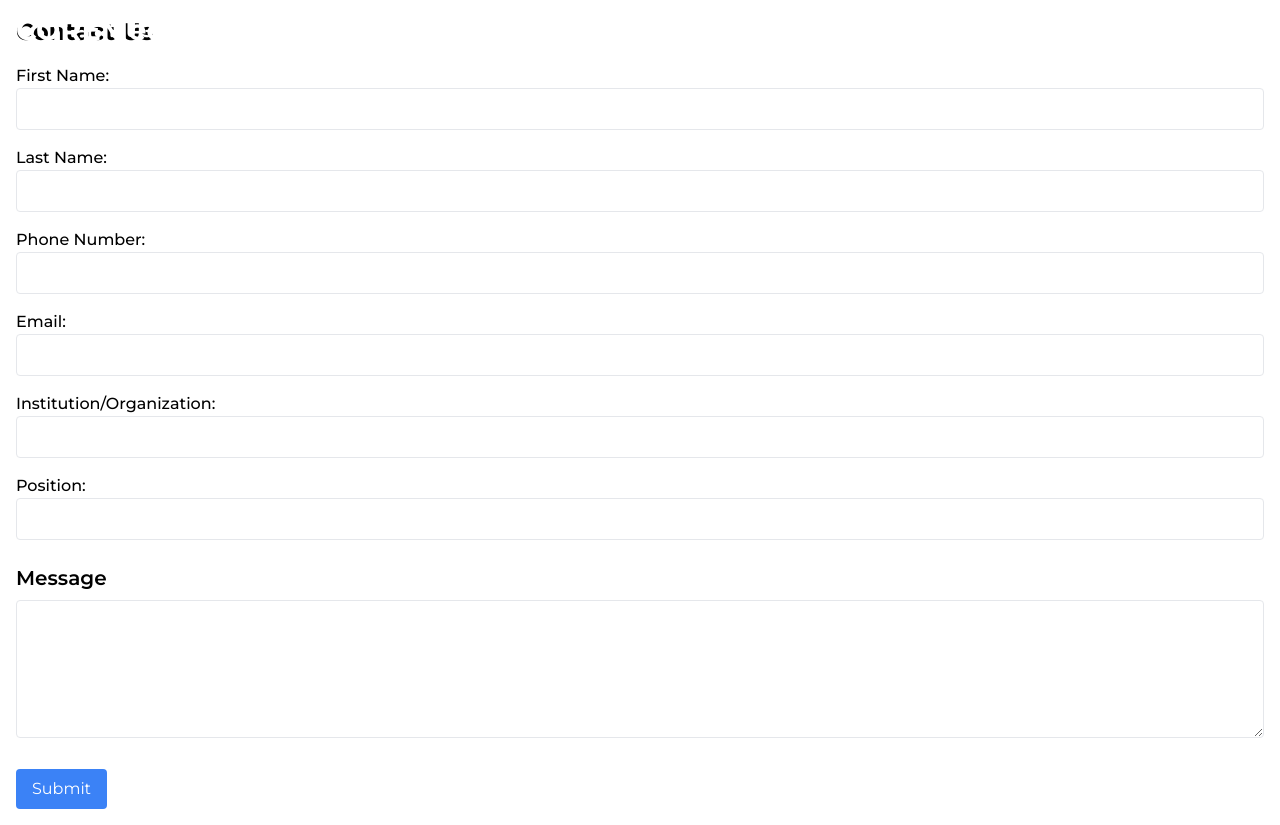
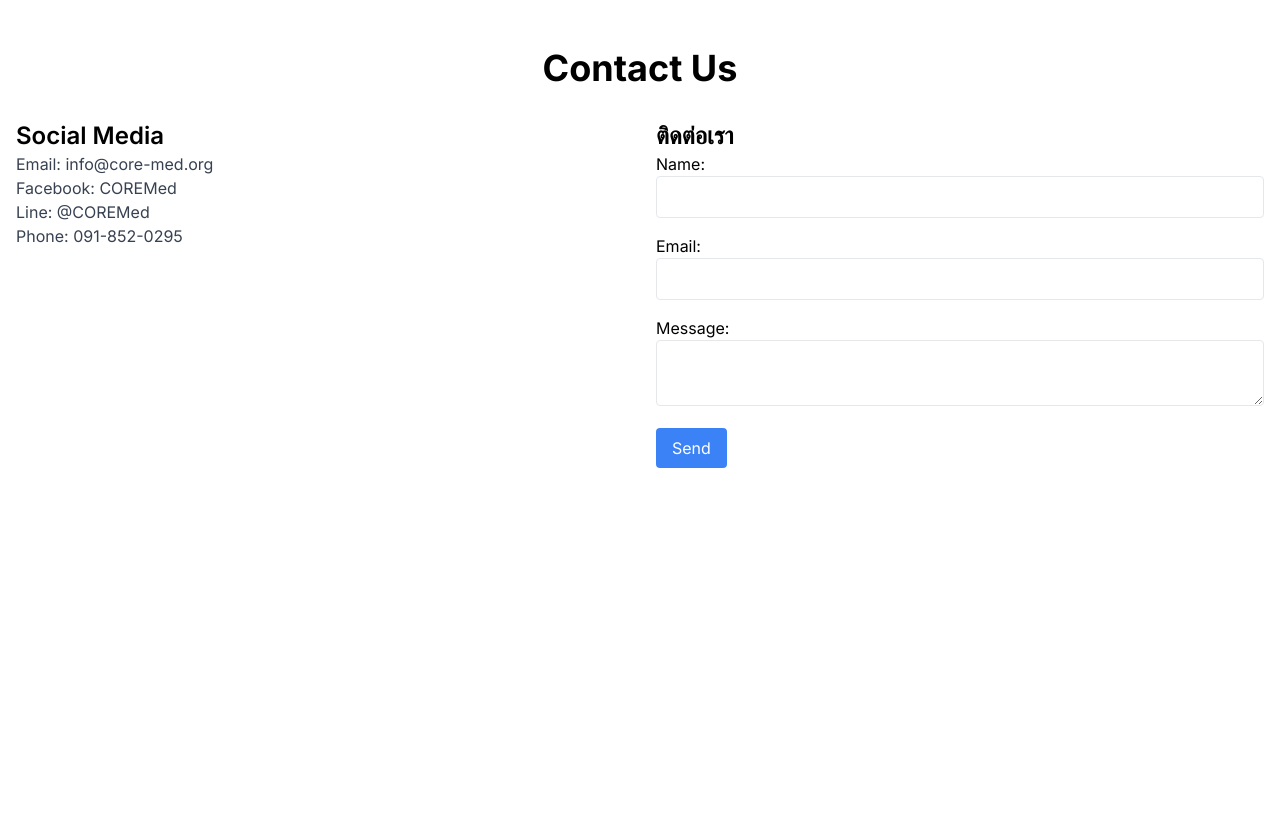
Before and after one commit to KSTN-coder/nextjs-web, a Next.js app: page /contact in a window 1280 px wide. After the commit the page ends 800 px from the top, so only its background shows below. Built offline with nearby package versions, Linux system fonts and the light colour scheme.

Commit message:
first commit

```diff
--- a/src/app/about/page.tsx
+++ b/src/app/about/page.tsx
@@ -1,5 +1,4 @@
-import Navbar from '../../components/Navbar';
-import Footer from '../../components/Footer';
+
 
 export default function About() {
   return (
--- a/src/app/contact/page.tsx
+++ b/src/app/contact/page.tsx
@@ -1,158 +1,19 @@
-"use client"; // ระบุว่าเป็น Client Component
+import ContactForm from "../../components/ContactForm";
+import Social from "../../components/Social";
 
-import { useState } from "react";
-import Navbar from "../../components/Navbar";
-
-export default function ContactUs() {
-  const [formData, setFormData] = useState({
-    first_name: "",
-    last_name: "",
-    phone: "",
-    email: "",
-    organization: "",
-    position: "",
-    message: "",
-  });
-
-  const handleChange = (e) => {
-    const { name, value, type, checked } = e.target;
-
-    if (type === "checkbox") {
-      const newValue = checked
-        ? [...formData[name], value]
-        : formData[name].filter((item) => item !== value);
-      setFormData({ ...formData, [name]: newValue });
-    } else {
-      setFormData({ ...formData, [name]: value });
-    }
-  };
-
-  const handleSubmit = async (e) => {
-    e.preventDefault();
-    console.log(formData); // สามารถส่งข้อมูลไปยัง API ได้ที่นี่
-  };
-
+export default function Contact() {
   return (
-    <div className="">
-    <div className="bg-black h-full"><Navbar /></div>
-
-
-    <div className="container mx-auto p-4">
-
-      <h1 className="text-2xl font-bold mb-4">Contact Us</h1>
-      <form onSubmit={handleSubmit} method="POST" className="space-y-6">
-        {/* Personal Information Section */}
-        <section>
-          <h2 className="text-xl font-semibold mb-2"></h2>
-          <div className="space-y-4">
-            <div>
-              <label htmlFor="first_name" className="block font-medium">
-              First Name:
-              </label>
-              <input
-                type="text"
-                id="first_name"
-                name="first_name"
-                value={formData.first_name}
-                onChange={handleChange}
-                required
-                className="w-full p-2 border rounded"
-              />
-            </div>
-            <div>
-              <label htmlFor="last_name" className="block font-medium">
-              Last Name:
-              </label>
-              <input
-                type="text"
-                id="last_name"
-                name="last_name"
-                value={formData.last_name}
-                onChange={handleChange}
-                required
-                className="w-full p-2 border rounded"
-              />
-            </div>
-            <div>
-              <label htmlFor="phone" className="block font-medium">
-                Phone Number:
-              </label>
-              <input
-                type="text"
-                id="phone"
-                name="phone"
-                value={formData.phone}
-                onChange={handleChange}
-                required
-                className="w-full p-2 border rounded"
-              />
-            </div>
-            <div>
-              <label htmlFor="email" className="block font-medium">
-                Email:
-              </label>
-              <input
-                type="email"
-                id="email"
-                name="email"
-                value={formData.email}
-                onChange={handleChange}
-                required
-                className="w-full p-2 border rounded"
-              />
-            </div>
-            <div>
-              <label htmlFor="organization" className="block font-medium">
-                Institution/Organization:
-              </label>
-              <input
-                type="text"
-                id="organization"
-                name="organization"
-                value={formData.organization}
-                onChange={handleChange}
-                className="w-full p-2 border rounded"
-              />
-            </div>
-            <div>
-              <label htmlFor="position" className="block font-medium">
-                Position:
-              </label>
-              <input
-                type="text"
-                id="position"
-                name="position"
-                value={formData.position}
-                onChange={handleChange}
-                className="w-full p-2 border rounded"
-              />
-            </div>
+    <div>
+            <main className="container mx-auto p-4">
+              <h1 className="text-4xl font-bold text-center my-8">Contact Us</h1>
+              <div className="grid grid-cols-1 md:grid-cols-2 gap-8">
+                <Social />
+                <div>
+                  <h2 className="text-2xl font-semibold">ติดต่อเรา</h2>
+                  <ContactForm />
+                </div>
+              </div>
+            </main>
           </div>
-        </section>
-
-        {/* Additional Questions/Concerns Section */}
-        <section>
-          <h2 className="text-xl font-semibold mb-2">
-          Message
-          </h2>
-          <textarea
-            name="message"
-            rows="5"
-            value={formData.message}
-            onChange={handleChange}
-            className="w-full p-2 border rounded"
-          />
-        </section>
-
-        {/* Submit Button */}
-        <button
-          type="submit"
-          className="bg-blue-500 text-white px-4 py-2 rounded hover:bg-blue-600"
-        >
-          Submit
-        </button>
-      </form>
-    </div>
-    </div>
   );
 }
--- a/src/app/layout.tsx
+++ b/src/app/layout.tsx
@@ -1,13 +1,11 @@
-import type { Metadata } from "next";
+import { Inter } from 'next/font/google';
 import "./globals.css";
 
 
-import Navbar from '../components/Navbar';
-import Footer from '../components/Footer';
-
+const inter = Inter({ subsets: ['latin'] });
 export default function RootLayout({ children }: { children: React.ReactNode }) {
   return (
-    <html lang="en">
+    <html lang="en" className={inter.className}>
       <head>
         <link rel="preconnect" href="https://fonts.googleapis.com" />
         <link rel="preconnect" href="https://fonts.gstatic.com" crossOrigin="anonymous" />
--- a/src/app/services/page.tsx
+++ b/src/app/services/page.tsx
@@ -1,5 +1,3 @@
-import Navbar from '../../components/Navbar';
-import Footer from '../../components/Footer';
 
 export default function Services() {
   return (
--- a/src/components/ContactForm.tsx
+++ b/src/components/ContactForm.tsx
@@ -1,36 +1,38 @@
 // src/components/ContactForm.tsx
-'use client';
+"use client";
 
-import { useState } from 'react';
+import { useState } from "react";
 
 export default function ContactForm() {
-  const [name, setName] = useState('');
-  const [email, setEmail] = useState('');
-  const [message, setMessage] = useState('');
-  const [status, setStatus] = useState('');
+  const [name, setName] = useState("");
+  const [email, setEmail] = useState("");
+  const [message, setMessage] = useState("");
+  const [status, setStatus] = useState("");
 
   const handleSubmit = async (e: React.FormEvent) => {
     e.preventDefault();
 
-    const res = await fetch('/api/send-email', {
-      method: 'POST',
+    try {
+      const res = await fetch("/api/send-email", {
+        method: "POST",
         headers: {
-        'Content-Type': 'application/json',
+          "Content-Type": "application/json",
         },
         body: JSON.stringify({ name, email, message }),
       });
 
-    const result = await res.json();
       if (res.ok) {
-      setStatus('Message sent successfully!');
+        setStatus("Message sent successfully!");
       } else {
-      setStatus('Failed to send message.');
+        setStatus("Failed to send message.");
+      }
+    } catch (error) {
+      console.error("Error sending message:", error);
+      setStatus("Failed to send message.");
     }
   };
 
   return (
-    <div>
-            <h2 className="text-2xl font-semibold">ติดต่อเรา</h2>
     <form onSubmit={handleSubmit} className="space-y-4">
       <div>
         <label className="block">Name:</label>
@@ -64,8 +66,7 @@ export default function ContactForm() {
       <button type="submit" className="px-4 py-2 bg-blue-500 text-white rounded">
         Send
       </button>
-      {status && <p>{status}</p>}
+      {status && <p className="mt-4 text-center">{status}</p>}
     </form>
-    </div>
   );
 }
--- a/src/components/Navbar.tsx
+++ b/src/components/Navbar.tsx
@@ -1,6 +1,6 @@
 "use client";
-
 import { useState, useEffect } from "react";
+import Link from "next/link"; // Import Link จาก next/link
 
 export default function Navbar() {
   const [isOpen, setIsOpen] = useState(false);
@@ -48,20 +48,20 @@ export default function Navbar() {
       }}
     >
       <div className="container mx-auto flex justify-between items-center">
-        <a href="/" style={{ color: textColor }} className="coremed text-xl font-bold">
+        <Link href="/" style={{ color: textColor }} className="coremed text-xl font-bold">
           COREMed
-        </a>
+        </Link>
 
         <div className="hidden md:flex space-x-4 textnavbar">
-          <a href="/services" style={{ color: textColor }} className="hover:text-gray-600">
+          <Link href="/services" style={{ color: textColor }} className="hover:text-gray-600">
             Services
-          </a>
-          <a href="/about" style={{ color: textColor }} className="hover:text-gray-600">
+          </Link>
+          <Link href="/about" style={{ color: textColor }} className="hover:text-gray-600">
             About Me
-          </a>
-          <a href="/contact" style={{ color: textColor }} className="hover:text-gray-600">
+          </Link>
+          <Link href="/contact" style={{ color: textColor }} className="hover:text-gray-600">
             Contact Us
-          </a>
+          </Link>
         </div>
 
         <button
@@ -119,27 +119,27 @@ export default function Navbar() {
             </div>
             <div className="text-center content-center flex flex-col flex-wrap">
               <div className="p-4 text-white font-bold flex flex-col w-50">
-                <a
+                <Link
                   href="/services"
                   className="block py-10 hover:text-gray-100"
                   onClick={() => setIsOpen(false)}
                 >
                   Services
-                </a>
-                <a
+                </Link>
+                <Link
                   href="/about"
                   className="block py-10 hover:text-gray-100"
                   onClick={() => setIsOpen(false)}
                 >
                   About Me
-                </a>
-                <a
+                </Link>
+                <Link
                   href="/contact"
                   className="block py-10 hover:text-gray-100"
                   onClick={() => setIsOpen(false)}
                 >
                   Contact Us
-                </a>
+                </Link>
               </div>
             </div>
           </div>
```
Also changed, not shown: package.json (+8 -8 lines), src/components/About.tsx (+24 -17 lines), 1 other file (tests, documents, lock files or other folders). Lines whose indentation alone changed are shown as unchanged.
